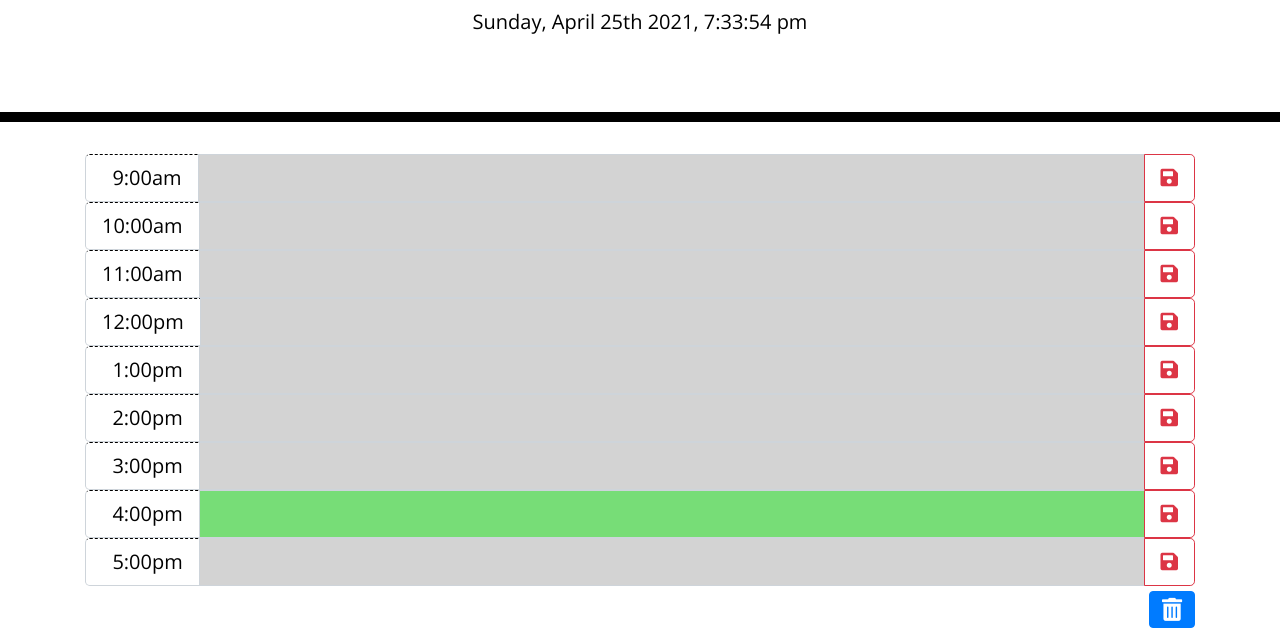
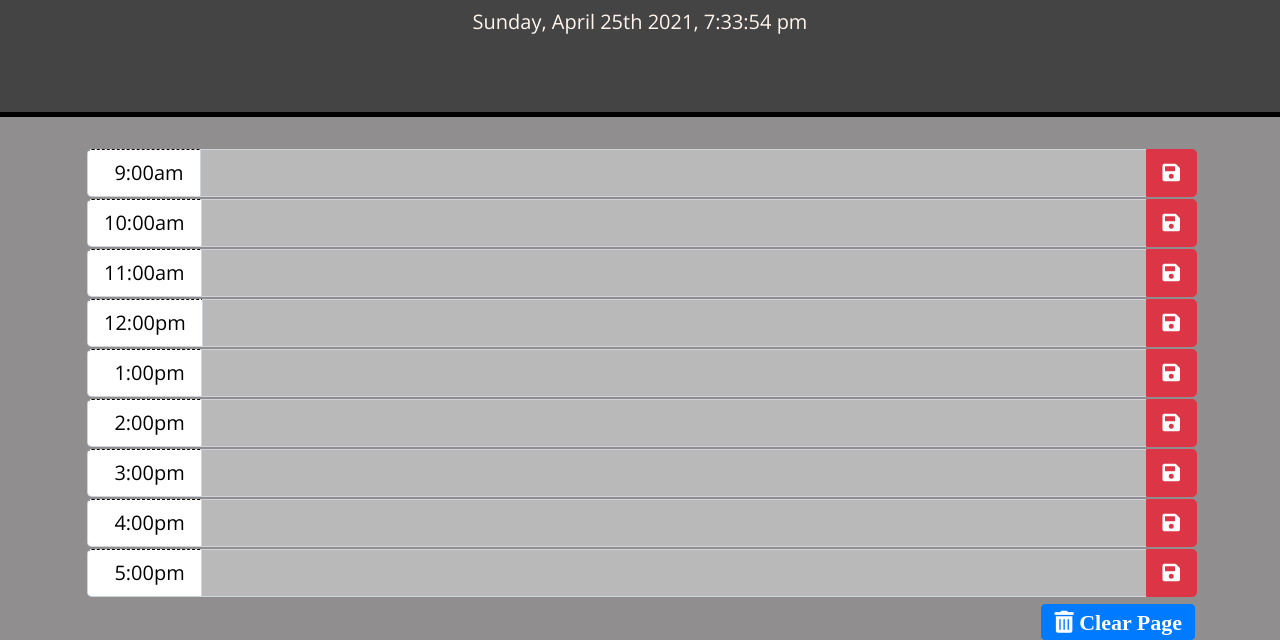
Before and after one commit to theoneandonlyzako/zaks_day_planner, a plain HTML site: page index.html in a window 1280 px wide. Shown: the part 182-822 px from the top of the page. Drawn offline with nearby package versions, Linux system fonts and the light colour scheme.

Commit message:
ready to submit

```diff
--- a/assets/css/style.css
+++ b/assets/css/style.css
@@ -2,6 +2,7 @@ body {
   font-family: 'Open Sans', sans-serif;
   font-size: 16px;
   line-height: 1;
+  background-color: #908e8e;
 }
 
 textarea{
@@ -13,12 +14,19 @@ textarea{
   padding: 10px;
 }
 
+.input-group {
+  margin: 2px;
+}
+
 .jumbotron {
   text-align: center;
-  background-color: transparent;
+  background-color: rgb(68, 68, 68);
   color: black;
   border-radius: 0;
-  border-bottom: 10px solid black;
+  border-bottom: 5px solid black;
+}
+h1, p {
+color: seashell;
 }
 
 .description{
@@ -43,17 +51,18 @@ textarea{
 }
 
 .past {
-  background-color: #d3d3d3;
+  background-color: #b9b9b9;
   color: white;
+  text-decoration: line-through;
 }
 
 .present {
-  background-color: #ff6961;
+  background-color: #e32920;
   color: white;
 }
 
 .future {
-  background-color: #77dd77;
+  background-color: #187c18;
   color: white;
 }
 
@@ -62,7 +71,7 @@ textarea{
 }
 
 .clear-all {
-  font-size: 23px;
+  font-size: 22px;
   float: right;
   margin-top: 5px;
 }
--- a/assets/js/script.js
+++ b/assets/js/script.js
@@ -24,7 +24,8 @@
            localStorage[name] = value;
            console.log(name, value);
            localStorage.setItem(name, value);
-      })});
+      })
+    });
 
 // couldnt get this to work...
 // document.getElementById("saveToDo-0").addEventListener("click", saveIt)
@@ -179,7 +180,7 @@ function getStylesheet() {
     if (currentTime < 1500) {
         var element = document.getElementById("three");
         element.classList.add("future");
-    } else if (currentTime < 1559) {
+    } else if (currentTime <= 1559) {
         var element = document.getElementById("three");
         element.classList.add("present");
     } else if (currentTime > 1559) {
@@ -187,10 +188,10 @@ function getStylesheet() {
         element.classList.add("past");
     }
        // 4:00pm
-       if (currentTime > 1700) {
+       if (currentTime < 1600) {
         var element = document.getElementById("four");
         element.classList.add("future");
-    } else if (currentTime <= 1659 || currentTime >= 1559) {
+    } else if (currentTime <= 1659) {
         var element = document.getElementById("four");
         element.classList.add("present");
     } else if (currentTime > 1659) {
@@ -198,10 +199,10 @@ function getStylesheet() {
         element.classList.add("past");
     }
            // 5:00pm
-        if (currentTime <= 1759) {
+        if (currentTime < 1759) {
         var element = document.getElementById("five");
         element.classList.add("future");
-    } else if (currentTime < 1800) {
+    } else if (currentTime <= 1759) {
         var element = document.getElementById("five");
         element.classList.add("present");
     } else if (currentTime > 1759) {
@@ -210,6 +211,11 @@ function getStylesheet() {
     }
 };
  getStylesheet()
+
+ setInterval(function() {
+    window.location.reload();
+  }, 600000);
+
 
 // function getStylesheet() {
 //     var currentTime = new Date().getHours();
--- a/index.html
+++ b/index.html
@@ -39,7 +39,7 @@
         </div>
         <input type="text" id = "nine" name="9am-todo" class="form-control HourForm" aria-label="Sizing example input" aria-describedby="inputGroup-sizing-lg">
         <div class="input-group-append">
-          <button class="btn btn-outline-danger fa fa-save" type="button" id="saveToDo-0"></button>
+          <button class="btn btn-danger fa fa-save" type="button" id="saveToDo-0"></button>
 
         </div>
       </div>
@@ -51,7 +51,7 @@
         </div>
         <input type="text" class="form-control HourForm" id="ten" name="10am-todo" aria-label="Sizing example input" aria-describedby="inputGroup-sizing-lg">
         <div class="input-group-append">
-          <button class="btn btn-outline-danger fa fa-save" type="button" id="saveToDo-1"></button>
+          <button class="btn btn-danger fa fa-save" type="button" id="saveToDo-1"></button>
         </div>
       </div>
 
@@ -62,7 +62,7 @@
         </div>
         <input type="text" class="form-control HourForm" id = "eleven" name="11am-todo" aria-label="Sizing example input" aria-describedby="inputGroup-sizing-lg">
         <div class="input-group-append">
-          <button class="btn btn-outline-danger fa fa-save" type="button" id="saveToDo-2"></button>
+          <button class="btn btn-danger fa fa-save" type="button" id="saveToDo-2"></button>
         </div>
       </div>
 
@@ -73,7 +73,7 @@
         </div>
         <input type="text" class="form-control HourForm" id = "twelve" name="12pm-todo" aria-label="Sizing example input" aria-describedby="inputGroup-sizing-lg">
         <div class="input-group-append">
-          <button class="btn btn-outline-danger fa fa-save" type="button" id="saveToDo-3"></button>
+          <button class="btn btn-danger fa fa-save" type="button" id="saveToDo-3"></button>
         </div>
       </div>
 
@@ -84,7 +84,7 @@
         </div>
         <input type="text" class="form-control HourForm" id = "one" name="1pm-todo" aria-label="Sizing example input" aria-describedby="inputGroup-sizing-lg">
         <div class="input-group-append">
-          <button class="btn btn-outline-danger fa fa-save" type="button" id="saveToDo-4"></button>
+          <button class="btn btn-danger fa fa-save" type="button" id="saveToDo-4"></button>
         </div>
       </div>
 
@@ -95,7 +95,7 @@
         </div>
         <input type="text" class="form-control HourForm" id = "two" name="2pm-todo" aria-label="Sizing example input" aria-describedby="inputGroup-sizing-lg">
         <div class="input-group-append">
-          <button class="btn btn-outline-danger fa fa-save" type="button" id="saveToDo-5"></button>
+          <button class="btn btn-danger fa fa-save" type="button" id="saveToDo-5"></button>
         </div>
       </div>
 
@@ -106,7 +106,7 @@
         </div>
         <input type="text" class="form-control HourForm" id = "three" name="3pm-todo" aria-label="Sizing example input" aria-describedby="inputGroup-sizing-lg">
         <div class="input-group-append">
-          <button class="btn btn-outline-danger fa fa-save" type="button" id="saveToDo-6"></button>
+          <button class="btn btn-danger fa fa-save" type="button" id="saveToDo-6"></button>
         </div>
       </div>
 
@@ -117,7 +117,7 @@
         </div>
         <input type="text" class="form-control HourForm" id = "four" name="4pm-todo" aria-label="Sizing example input" aria-describedby="inputGroup-sizing-lg">
         <div class="input-group-append">
-          <button class="btn btn-outline-danger fa fa-save" type="button" id="saveToDo-7"></button>
+          <button class="btn btn-danger fa fa-save" type="button" id="saveToDo-7"></button>
         </div>
       </div>
 
@@ -128,13 +128,13 @@
         </div>
         <input type="text" class="form-control HourForm" id = "five" name="5pm-todo" aria-label="Sizing example input" aria-describedby="inputGroup-sizing-lg">
         <div class="input-group-append">
-          <button class="btn btn-outline-danger fa fa-save" type="button" id="saveToDo-8"></button>
+          <button class="btn btn-danger fa fa-save" type="button" id="saveToDo-8"></button>
         </div>
       </div>
 
       <!-- Clear All Button -->
       <div id="clear-all">
-        <button type="button" class="btn btn-primary clear-all fas fa-trash-alt" id="clear"></button>
+        <button type="button" class="btn btn-primary clear-all fas fa-trash-alt" id="clear">&nbsp;Clear Page</button>
       </div>
 
     </div>
```
